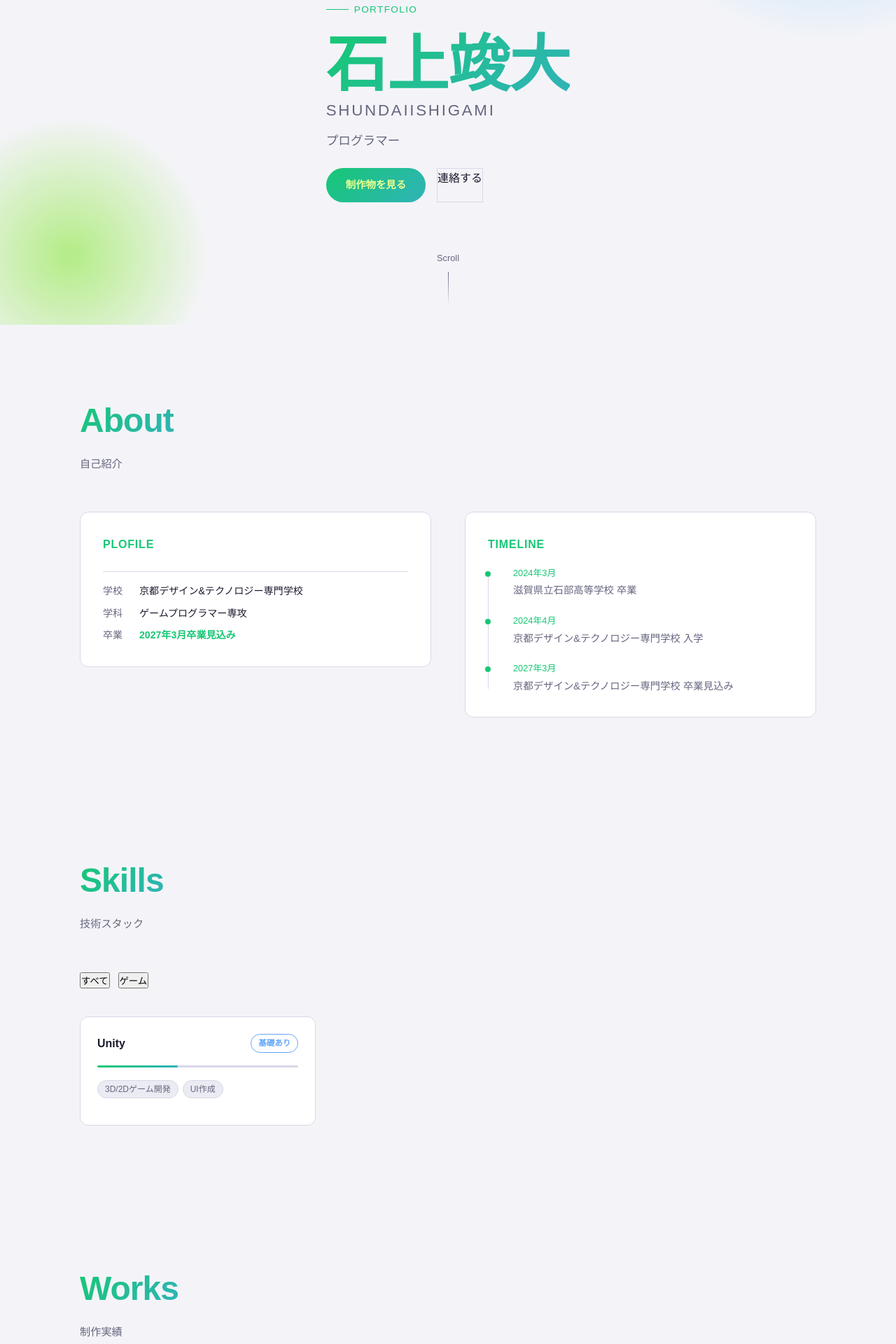
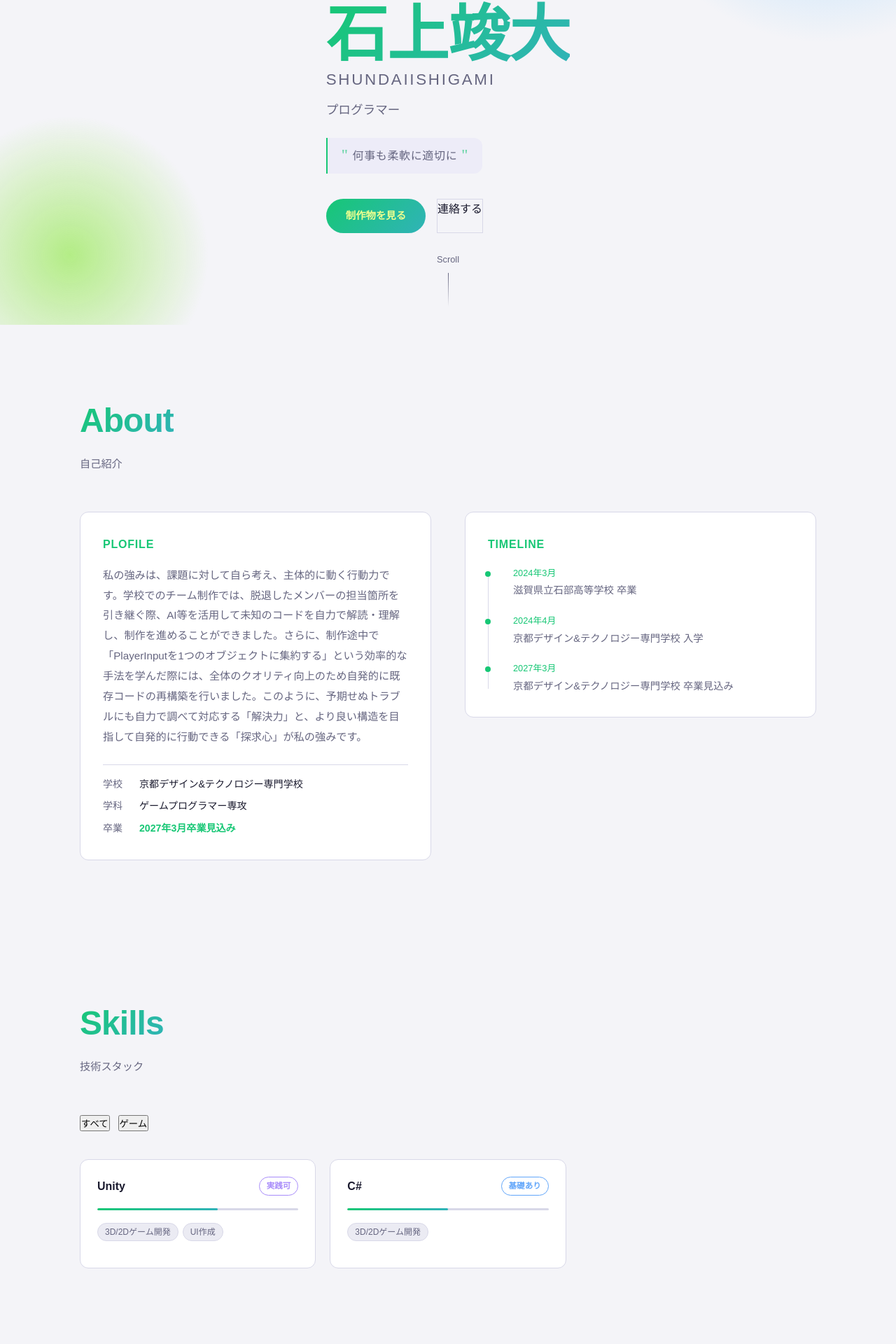
Before and after one commit to ShundaiIshigami/Portfolio, a React (Vite) app in the folder my-portfolio/: page / in a window 1280 px wide. Shown: the part 336-2256 px from the top of the page at 70% size. Built offline with nearby package versions, Linux system fonts and the light colour scheme.

Commit message:
モットー自己PR追加

```diff
--- a/my-portfolio/src/data/portfolio.ts
+++ b/my-portfolio/src/data/portfolio.ts
@@ -92,8 +92,8 @@ export const profile: Profile ={
     school: "京都デザイン&テクノロジー専門学校",
     department: "ゲームプログラマー専攻",
     graduationYear: "2027年3月卒業見込み",
-    bio: "",
-    motto: "",
+    bio: "私の強みは、課題に対して自ら考え、主体的に動く行動力です。学校でのチーム制作では、脱退したメンバーの担当箇所を引き継ぐ際、AI等を活用して未知のコードを自力で解読・理解し、制作を進めることができました。さらに、制作途中で「PlayerInputを1つのオブジェクトに集約する」という効率的な手法を学んだ際には、全体のクオリティ向上のため自発的に既存コードの再構築を行いました。このように、予期せぬトラブルにも自力で調べて対応する「解決力」と、より良い構造を目指して自発的に行動できる「探求心」が私の強みです。",
+    motto: "何事も柔軟に適切に",
     avatar: "/images/icon.png",
     links: {
         github: "https://github.com/ShundaiIshigami",
@@ -106,9 +106,17 @@ export const skills : Skill[]=[
     {
         name: "Unity",
         version: null,
-        level: 40,
+        level: 60,
         category: "game",
         capabilities: ['3D/2Dゲーム開発','UI作成'],
+        note: null
+    },
+    {
+        name: "C#",
+        version: null,
+        level: 50,
+        category: "game",
+        capabilities: ['3D/2Dゲーム開発'],
         note: null
     }
 ]
```
